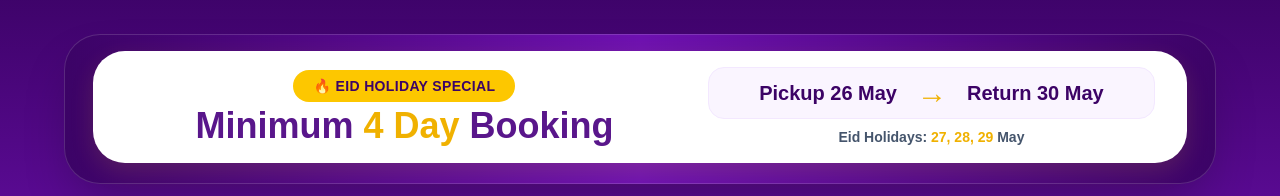
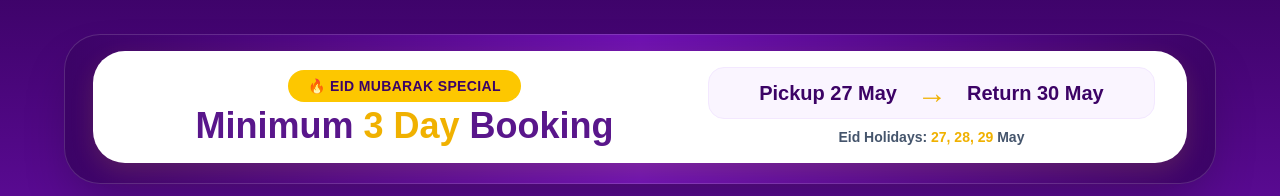
Before and after one commit to infojamalhind-ai/amdrive, a Next.js app: page / in a window 1280 px wide. Shown: the part 128-324 px from the top of the page. Built offline with nearby package versions, Linux system fonts and the light colour scheme; no server answers.

Commit message:
Update Eid hero promo dates

```diff
--- a/app/components/hero/HeroPromo.tsx
+++ b/app/components/hero/HeroPromo.tsx
@@ -5,18 +5,18 @@ export default function HeroPromo() {
         <div className="w-full text-center md:grid md:grid-cols-[1fr_0.8fr] md:items-center md:gap-6 md:rounded-[32px] md:bg-white md:px-8 md:py-4 md:shadow-[0_8px_25px_rgba(255,215,0,0.12)]">
           <div>
             <p className="mx-auto inline-flex max-w-full items-center justify-center rounded-full bg-yellow-400 px-2.5 py-1 text-[9px] font-extrabold uppercase text-purple-950 md:px-5 md:py-1.5 md:text-sm md:tracking-wide">
-              {"\uD83D\uDD25"} Eid Holiday Special
+              {"\uD83D\uDD25"} Eid Mubarak Special
             </p>
 
             <h2 className="mt-1 whitespace-nowrap text-base font-extrabold leading-none text-purple-900 sm:text-2xl md:mt-1.5 md:text-4xl">
-              Minimum <span className="text-yellow-500">4 Day</span> Booking
+              Minimum <span className="text-yellow-500">3 Day</span> Booking
             </h2>
           </div>
 
           <div>
             <div className="mx-auto mt-1.5 flex max-w-3xl items-center justify-center rounded-xl border border-purple-100 bg-purple-50 px-2 py-1 text-[11px] font-black text-purple-950 sm:text-sm md:mt-0 md:rounded-2xl md:px-5 md:py-2.5 md:text-xl">
               <span>Pickup&nbsp;</span>
-              <span>26 May</span>
+              <span>27 May</span>
               <span className="mx-2 text-sm leading-none text-yellow-500 md:mx-5 md:text-3xl">
                 {"\u2192"}
               </span>
```
